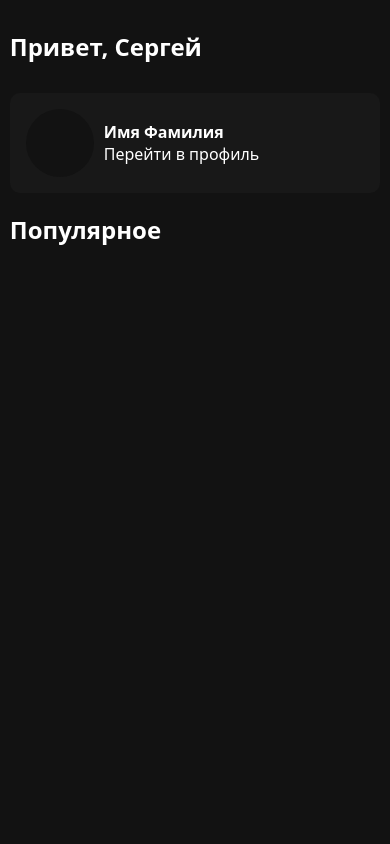
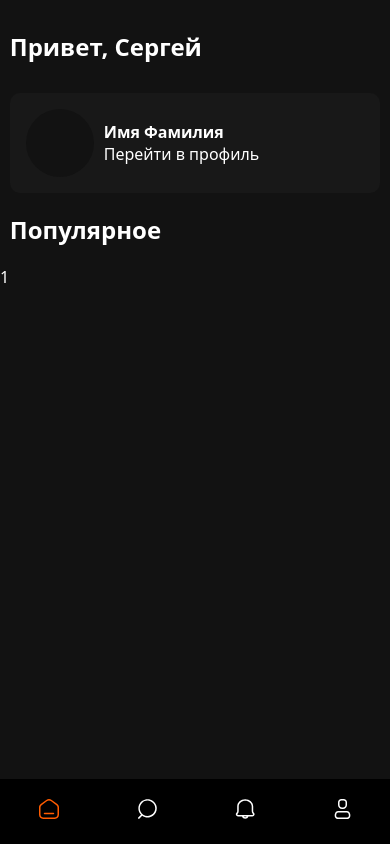
Before and after one commit to LazarevDev/couple-library, a PHP site: page /films in a window 390 px wide. Run offline with PHP 8.4, Linux system fonts and the light colour scheme; data that the repository does not hold is empty.

Commit message:
footer для мобильной версии

```diff
--- /dev/null
+++ b/css/footer.css
@@ -0,0 +1,27 @@
+@media(min-width: 320px) and (max-width: 980px){
+
+    footer{
+        display: flex;
+        justify-content: center;
+        position: fixed;
+        width: 100%;
+        bottom: 0;
+        background: #000;
+        padding: 20px 0;
+    }
+
+    .footerContent{
+        display: flex;
+        justify-content: space-between;
+        width: 80%;
+    }
+
+    .footerItem svg{
+        fill: #fff;
+    }
+
+    .footerItemActive svg{
+        fill: #FF5C00;
+    }
+
+}
--- a/template/film.php
+++ b/template/film.php
@@ -67,5 +67,7 @@ $resultInfo = mysqli_fetch_array($queryInfo);
             </div>
         </div>
     </section>
+
+    <?=require_once('template/footer.php')?>
 </body>
 </html>
--- a/template/films.php
+++ b/template/films.php
@@ -73,5 +73,7 @@ $titie = "Популярные фильмы";
             </div>
         </div>
     </section>
+
+    <?=require_once('template/footer.php')?>
 </body>
 </html>
--- /dev/null
+++ b/template/footer.php
@@ -0,0 +1,36 @@
+<?php
+function footerActive($page, $pageActive){
+    if($page == $pageActive){
+        echo "footerItemActive";
+    }
+}
+?>
+
+<footer>
+    <div class="footerContent">
+        <a href="../films" class="footerItem <?=footerActive($paramOne, "films")?>">
+            <svg width="20" height="20" viewBox="0 0 20 20"  xmlns="http://www.w3.org/2000/svg">
+                <path fill-rule="evenodd" clip-rule="evenodd" d="M18.29 5.00048L12.73 0.890481C11.1036 -0.296827 8.89636 -0.296827 7.27 0.890481L1.72 5.00048C0.645442 5.77462 0.00610336 7.01612 0 8.34048V15.7705C0.0600245 18.1637 2.04665 20.0564 4.44 20.0005H15.56C17.9534 20.0564 19.94 18.1637 20 15.7705V8.33048C19.9914 7.01185 19.3567 5.77576 18.29 5.00048ZM18.5 15.7705C18.4404 17.3354 17.1251 18.5568 15.56 18.5005H4.44C2.87698 18.5512 1.56502 17.333 1.5 15.7705V8.34048C1.50534 7.4904 1.91817 6.69448 2.61 6.20048L8.16 2.10048C9.25609 1.30006 10.7439 1.30006 11.84 2.10048L17.39 6.21048C18.0812 6.6959 18.4948 7.48583 18.5 8.33048V15.7705ZM5.5 13.7505H14.5C14.9142 13.7505 15.25 14.0863 15.25 14.5005C15.25 14.9147 14.9142 15.2505 14.5 15.2505H5.5C5.08579 15.2505 4.75 14.9147 4.75 14.5005C4.75 14.0863 5.08579 13.7505 5.5 13.7505Z" />
+            </svg>
+        </a>
+
+        <a href="../search" class="footerItem <?=footerActive($paramOne, "search")?>">
+            <svg width="19" height="20" viewBox="0 0 19 20"  xmlns="http://www.w3.org/2000/svg">
+                <path fill-rule="evenodd" clip-rule="evenodd" d="M1.06176 5.79457C2.48796 2.36994 5.82961 0.135282 9.53934 0.125373C13.5375 0.104319 17.0926 2.6653 18.339 6.46434C19.5853 10.2634 18.2381 14.4326 15.0044 16.7841C11.7707 19.1355 7.38925 19.132 4.15934 16.7754L1.27934 19.6554C0.986522 19.9478 0.512158 19.9478 0.21934 19.6554C-0.0731134 19.3626 -0.0731134 18.8882 0.21934 18.5954L3.00934 15.8054C0.403243 13.1652 -0.364444 9.21921 1.06176 5.79457ZM2.39891 12.2943C3.59638 15.18 6.41508 17.0594 9.53934 17.0554V17.0154C13.7796 17.01 17.2219 13.5856 17.2493 9.34537C17.2534 6.22111 15.374 3.40242 12.4883 2.20494C9.60261 1.00747 6.27967 1.66732 4.07048 3.87652C1.86129 6.08571 1.20144 9.40864 2.39891 12.2943Z" />
+            </svg>
+        </a>
+
+        <a href="../notification" class="footerItem <?=footerActive($paramOne, "notifcication")?>">
+            <svg width="20" height="20" viewBox="0 0 20 20"  xmlns="http://www.w3.org/2000/svg">
+                <path fill-rule="evenodd" clip-rule="evenodd" d="M18.905 13.7894C18.4608 13.4094 18.205 12.8541 18.205 12.2694V7.44945C18.205 3.49945 14.625 0.309448 10.205 0.309448C5.78503 0.309448 2.20503 3.49945 2.20503 7.44945V12.2694C2.20507 12.8541 1.94931 13.4094 1.50503 13.7894C-0.0049699 15.1394 1.06503 17.4394 3.20503 17.4394H7.00503C7.48987 18.7898 8.77024 19.6905 10.205 19.6905C11.6398 19.6905 12.9202 18.7898 13.405 17.4394H17.205C19.345 17.4394 20.415 15.1394 18.905 13.7894ZM10.205 18.1894C9.60982 18.1872 9.04894 17.9105 8.68503 17.4394H11.685C11.3327 17.903 10.7872 18.1794 10.205 18.1894ZM17.215 15.9395C17.5786 15.9724 17.9247 15.7774 18.085 15.4495C18.1629 15.2519 18.092 15.0268 17.915 14.9095C17.1616 14.2373 16.726 13.279 16.715 12.2694V7.44945C16.715 4.33945 13.795 1.80945 10.215 1.80945C6.63503 1.80945 3.71503 4.33945 3.71503 7.44945V12.2694C3.70406 13.279 3.26847 14.2373 2.51503 14.9095C2.33435 15.0238 2.25911 15.2495 2.33503 15.4495C2.49533 15.7774 2.84147 15.9724 3.20503 15.9395H17.215Z" />
+            </svg>
+        </a>
+
+        <a href="../profile" class="footerItem <?=footerActive($paramOne, "profile")?>">
+            <svg width="17" height="20" viewBox="0 0 17 20"  xmlns="http://www.w3.org/2000/svg">
+                <path fill-rule="evenodd" clip-rule="evenodd" d="M16.0984 14.71L16.3384 15.85C16.5658 16.8356 16.3413 17.8713 15.7261 18.6742C15.1108 19.4771 14.1692 19.9633 13.1584 20H3.87841C2.86758 19.9633 1.92597 19.4771 1.31075 18.6742C0.69553 17.8713 0.470971 16.8356 0.698405 15.85L0.938405 14.71C1.21444 13.1668 2.54103 12.0327 4.10841 12H12.9284C14.4958 12.0327 15.8224 13.1668 16.0984 14.71ZM13.1584 18.49C13.6662 18.4841 14.1441 18.2489 14.4584 17.85V17.86C14.8441 17.3762 14.9944 16.7458 14.8684 16.14L14.6284 15C14.4952 14.1552 13.783 13.5226 12.9284 13.49H4.10841C3.25377 13.5226 2.54157 14.1552 2.40841 15L2.16841 16.14C2.04556 16.7426 2.19567 17.3687 2.57841 17.85C2.89274 18.2489 3.37062 18.4841 3.87841 18.49H13.1584Z" />
+                <path fill-rule="evenodd" clip-rule="evenodd" d="M9.01839 10H8.01839C5.80925 10 4.01839 8.20915 4.01839 6.00001V3.36001C4.01572 2.46807 4.36887 1.61189 4.99957 0.981192C5.63027 0.350491 6.48645 -0.00265152 7.37839 1.49917e-05H9.65839C10.5503 -0.00265152 11.4065 0.350491 12.0372 0.981192C12.6679 1.61189 13.0211 2.46807 13.0184 3.36001V6.00001C13.0184 8.20915 11.2275 10 9.01839 10ZM7.37839 1.50002C6.35114 1.50002 5.51839 2.33277 5.51839 3.36001V6.00001C5.51839 7.38073 6.63768 8.50001 8.01839 8.50001H9.01839C10.3991 8.50001 11.5184 7.38073 11.5184 6.00001V3.36001C11.5184 2.86671 11.3224 2.39361 10.9736 2.0448C10.6248 1.69598 10.1517 1.50002 9.65839 1.50002H7.37839Z" />
+            </svg>
+        </a>
+    </div>
+</footer>
```
